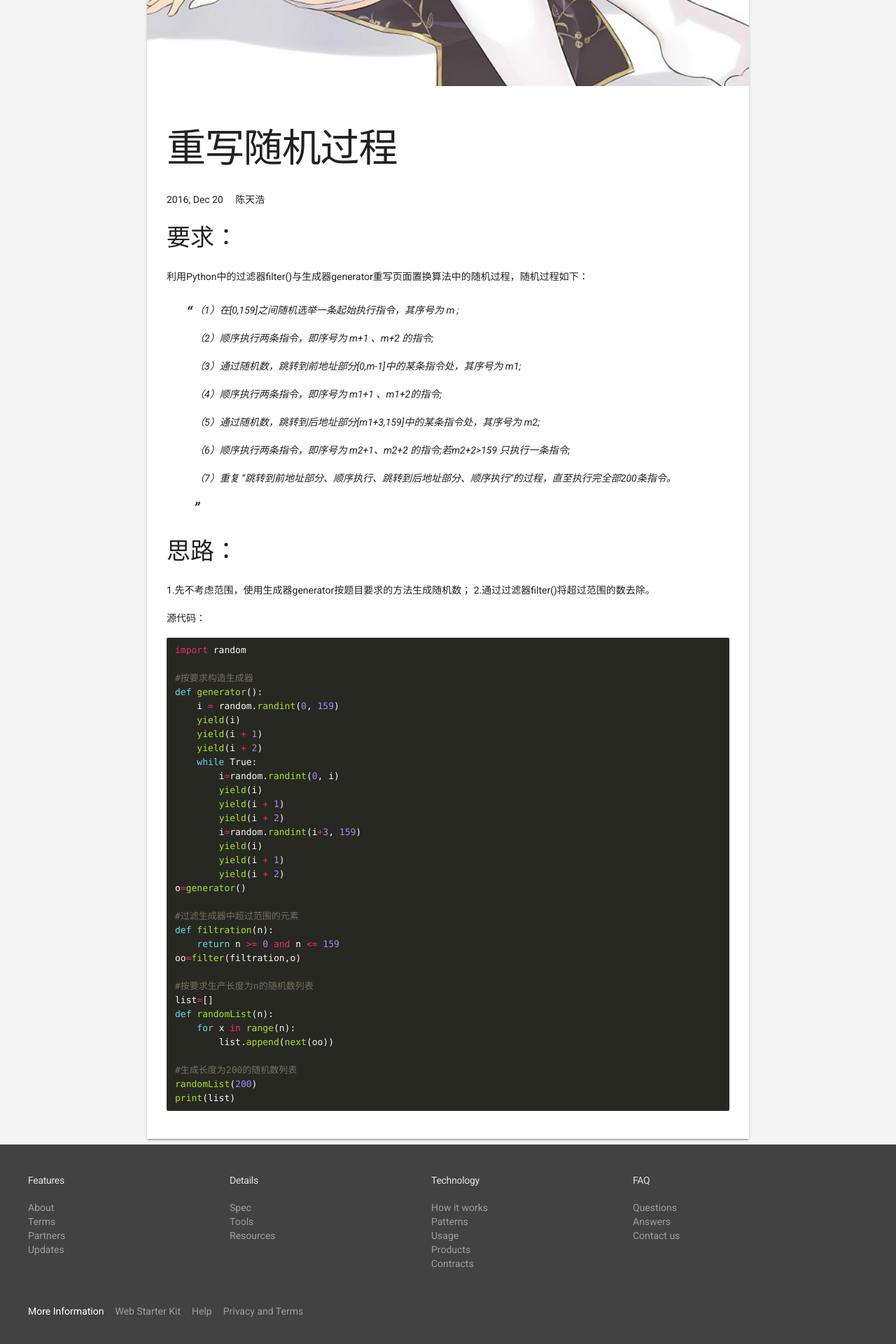
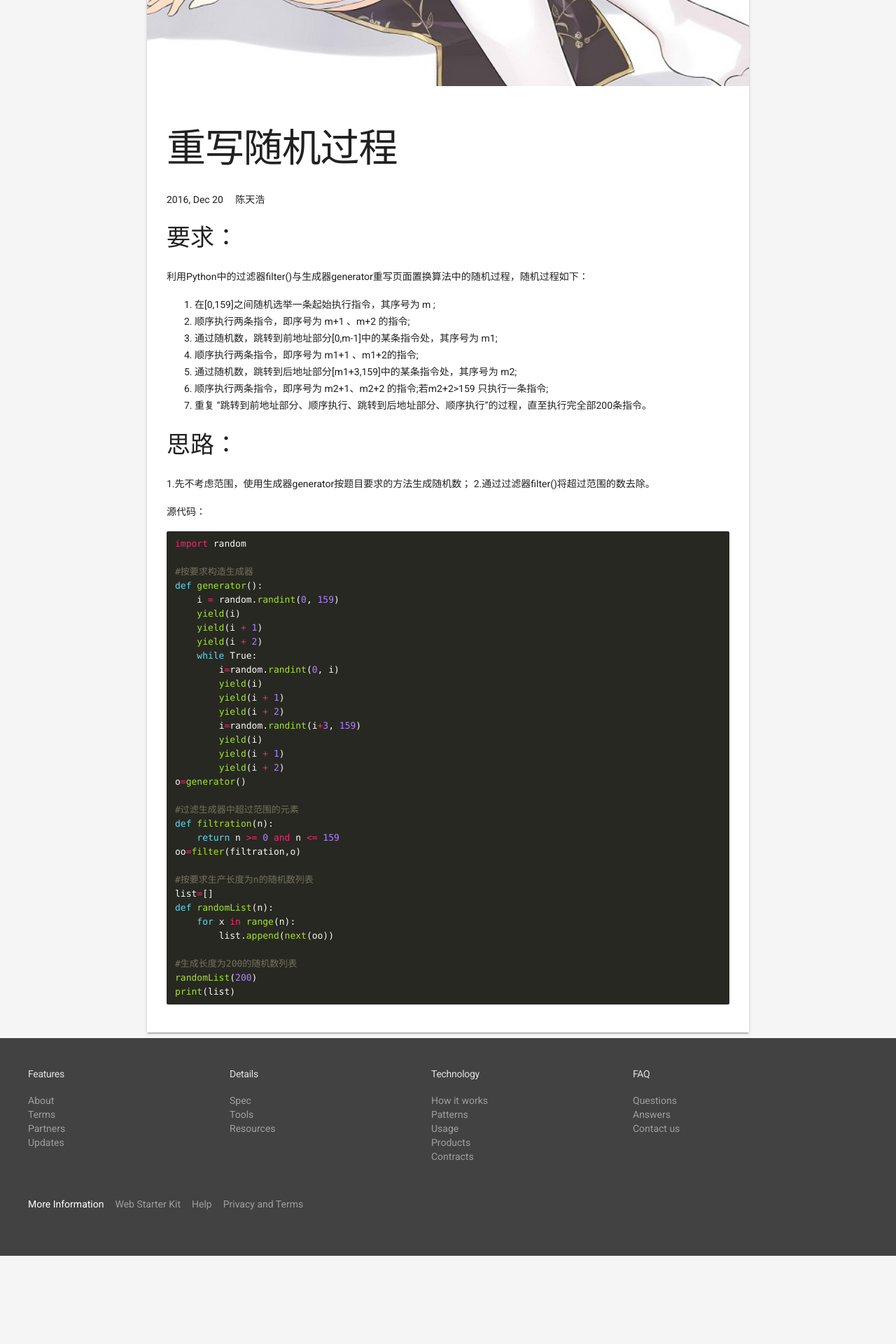
Before and after one commit to Snivyc/Snivyc.github.io, a Jekyll site: the page built from _posts/2016-12-20-重写随机过程-.markdown, in a window 1280 px wide. Shown: the part 1261-3181 px from the top of the page at 70% size. Built offline with Jekyll 4.4.1, drawn with Linux system fonts in a browser that asks for light colours; comment, search, counter and statistics services are not loaded.

Commit message:
modified:   "_posts/2016-12-20-\351\207\215\345\206\231\351\232\217\346\234\272\350\277\207\347\250\213-.markdown" 	new file:   "_posts/2017-1-10-P\347\253\231\347\210\254\350\231\253.md"

```diff
--- a/_posts/2016-12-20-重写随机过程-.markdown
+++ b/_posts/2016-12-20-重写随机过程-.markdown
@@ -11,19 +11,13 @@ author: 陈天浩
 
 利用Python中的过滤器filter()与生成器generator重写页面置换算法中的随机过程，随机过程如下：
 
-> （1）在[0,159]之间随机选举一条起始执行指令，其序号为 m ;
->
-> （2）顺序执行两条指令，即序号为 m+1 、m+2 的指令;
->
-> （3）通过随机数，跳转到前地址部分[0,m-1]中的某条指令处，其序号为 m1;
->
-> （4）顺序执行两条指令，即序号为 m1+1 、m1+2的指令;
->
-> （5）通过随机数，跳转到后地址部分[m1+3,159]中的某条指令处，其序号为 m2;
->
-> （6）顺序执行两条指令，即序号为 m2+1、m2+2 的指令;若m2+2>159 只执行一条指令;
->
-> （7）重复 “跳转到前地址部分、顺序执行、跳转到后地址部分、顺序执行”的过程，直至执行完全部200条指令。
+1. 在[0,159]之间随机选举一条起始执行指令，其序号为 m ;
+2. 顺序执行两条指令，即序号为 m+1 、m+2 的指令;
+3. 通过随机数，跳转到前地址部分[0,m-1]中的某条指令处，其序号为 m1;
+4. 顺序执行两条指令，即序号为 m1+1 、m1+2的指令;
+5. 通过随机数，跳转到后地址部分[m1+3,159]中的某条指令处，其序号为 m2;
+6. 顺序执行两条指令，即序号为 m2+1、m2+2 的指令;若m2+2>159 只执行一条指令;
+7. 重复 “跳转到前地址部分、顺序执行、跳转到后地址部分、顺序执行”的过程，直至执行完全部200条指令。
 
 ### 思路：
 
```
Also changed, not shown: _posts/2017-1-10-P站爬虫.md (added, +108 -0 lines).
